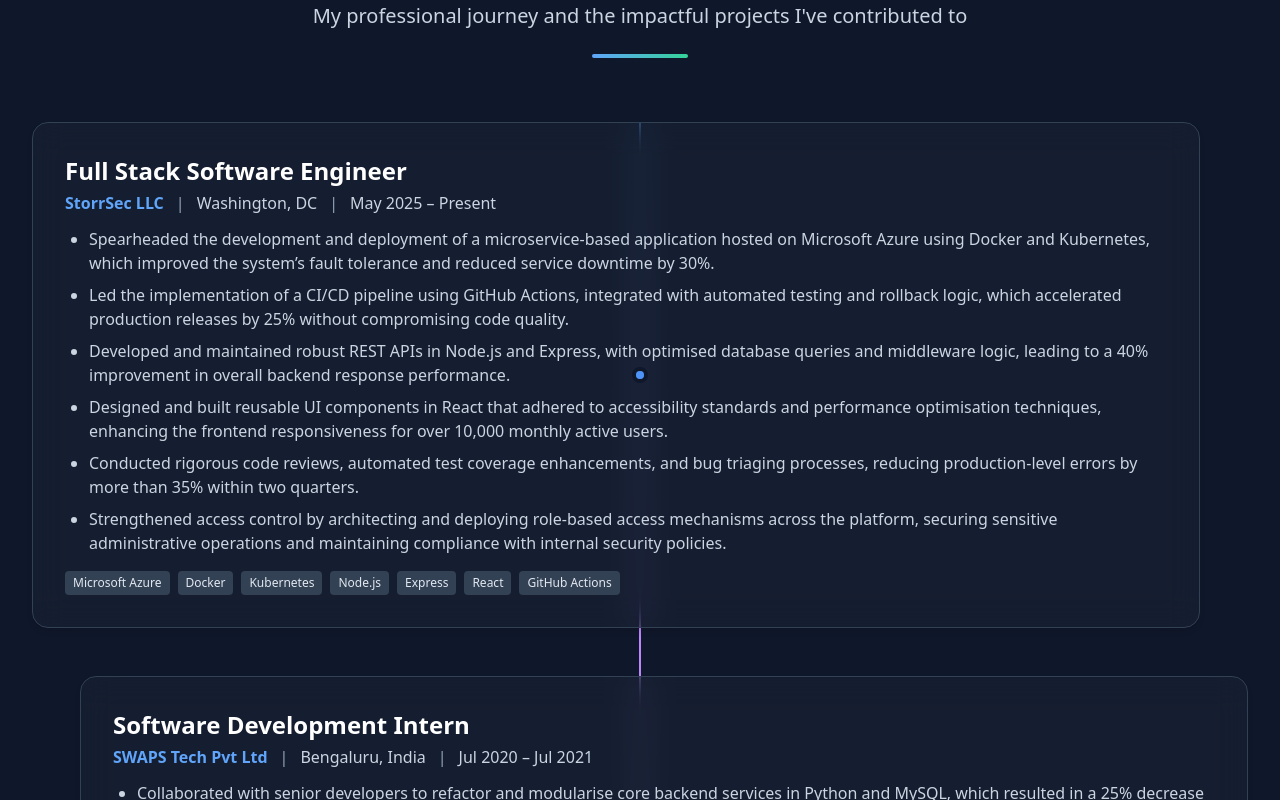
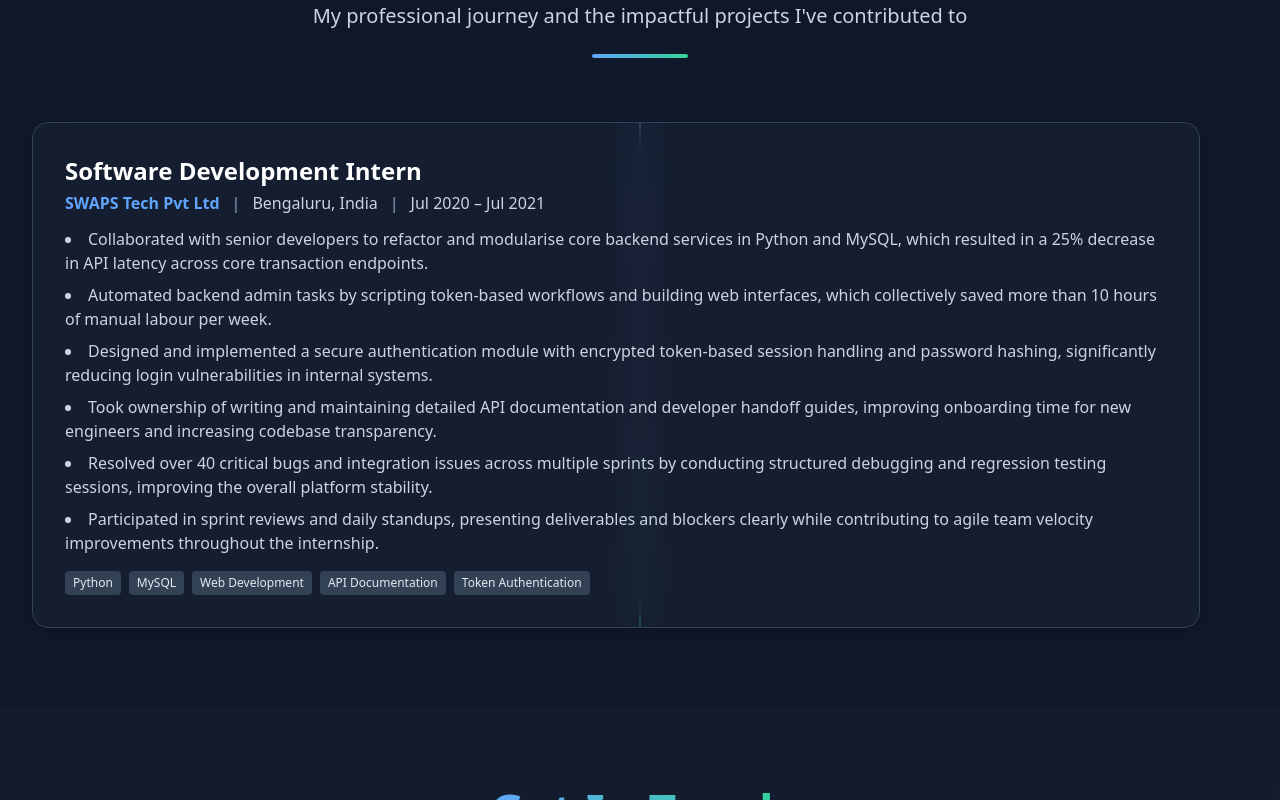
Before and after one commit to PramukhN/Pf, a React (Vite) app: page / in a window 1280 px wide. Shown: the part 5820-6620 px from the top of the page. Built offline with nearby package versions, Linux system fonts and the light colour scheme.

Commit message:
Update Experience.tsx

```diff
--- a/src/components/Experience.tsx
+++ b/src/components/Experience.tsx
@@ -3,22 +3,6 @@
 
 const Experience = () => {
   const experiences = [
-    {
-      title: 'Full Stack Software Engineer',
-      company: 'StorrSec LLC',
-      location: 'Washington, DC',
-      period: 'May 2025 – Present',
-      type: 'Full-time',
-      description: [
-        'Spearheaded the development and deployment of a microservice-based application hosted on Microsoft Azure using Docker and Kubernetes, which improved the system’s fault tolerance and reduced service downtime by 30%.',
-        'Led the implementation of a CI/CD pipeline using GitHub Actions, integrated with automated testing and rollback logic, which accelerated production releases by 25% without compromising code quality.',
-        'Developed and maintained robust REST APIs in Node.js and Express, with optimised database queries and middleware logic, leading to a 40% improvement in overall backend response performance.',
-        'Designed and built reusable UI components in React that adhered to accessibility standards and performance optimisation techniques, enhancing the frontend responsiveness for over 10,000 monthly active users.',
-        'Conducted rigorous code reviews, automated test coverage enhancements, and bug triaging processes, reducing production-level errors by more than 35% within two quarters.',
-        'Strengthened access control by architecting and deploying role-based access mechanisms across the platform, securing sensitive administrative operations and maintaining compliance with internal security policies.'
-      ],
-      technologies: ['Microsoft Azure', 'Docker', 'Kubernetes', 'Node.js', 'Express', 'React', 'GitHub Actions']
-    },
     {
       title: 'Software Development Intern',
       company: 'SWAPS Tech Pvt Ltd',
@@ -35,6 +19,7 @@
       ],
       technologies: ['Python', 'MySQL', 'Web Development', 'API Documentation', 'Token Authentication']
     }
+    // Add other experience objects here as needed.
   ];
 
   return (
@@ -74,11 +59,6 @@
                   index % 2 === 0 ? 'md:flex-row' : 'md:flex-row-reverse'
                 }`}
               >
-                {/* Timeline dot */}
-                <div className="absolute left-4 md:left-1/2 transform -translate-x-1/2 w-4 h-4 bg-blue-500 rounded-full border-4 border-slate-900 z-10">
-                  <div className="w-full h-full bg-blue-400 rounded-full animate-pulse"></div>
-                </div>
-
                 {/* Content */}
                 <div className={`flex-1 ml-12 md:ml-0 ${
                   index % 2 === 0 ? 'md:pr-12' : 'md:pl-12'
@@ -95,7 +75,7 @@
                       <span className="text-slate-400">|</span>
                       <span className="text-slate-300">{experience.period}</span>
                     </div>
-                    <ul className="list-disc ml-6 space-y-2 text-slate-300 mb-4">
+                    <ul className="space-y-2 text-slate-300 mb-4 list-disc list-inside">
                       {experience.description.map((item, i) => (
                         <li key={i}>{item}</li>
                       ))}
```
